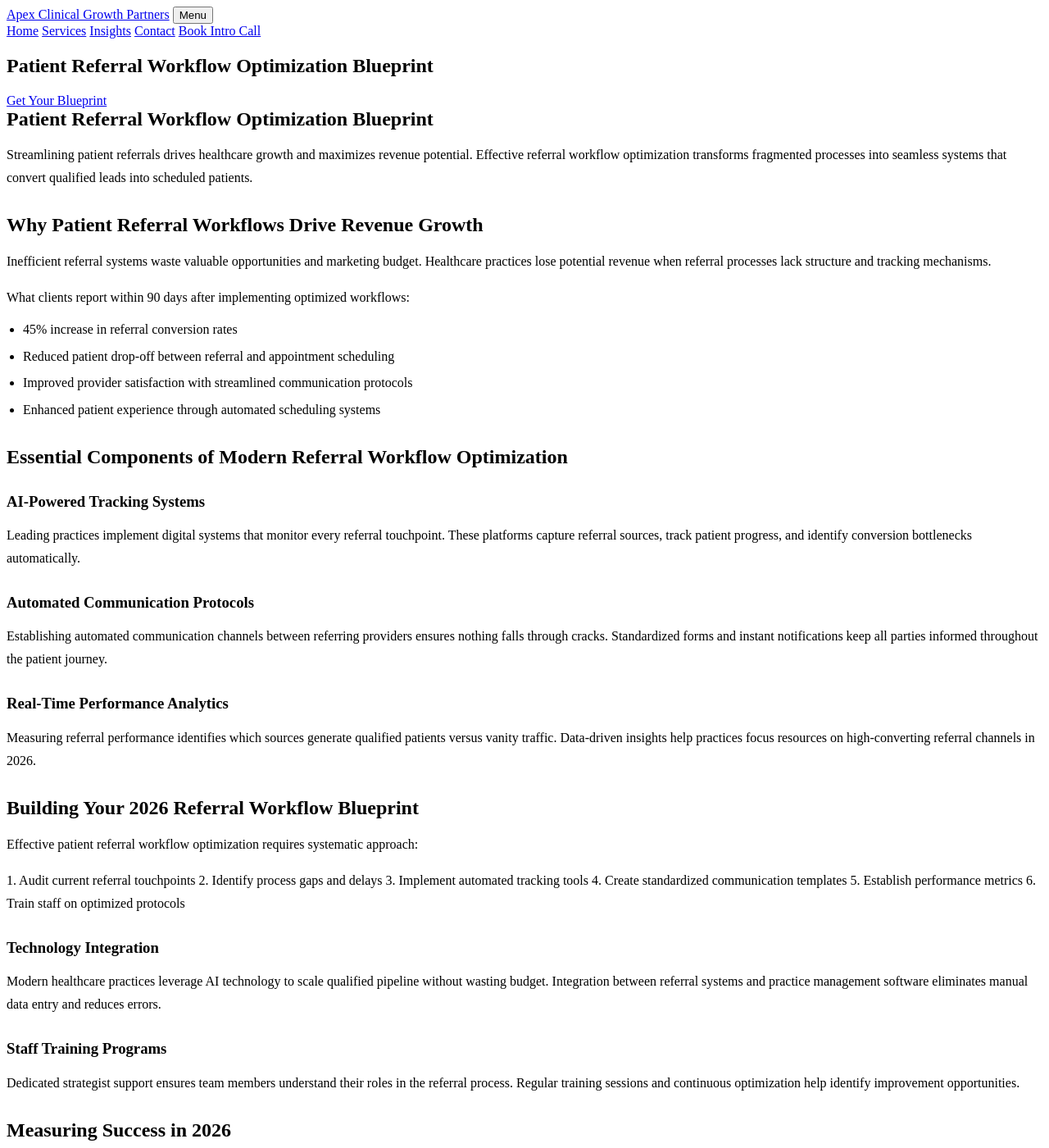
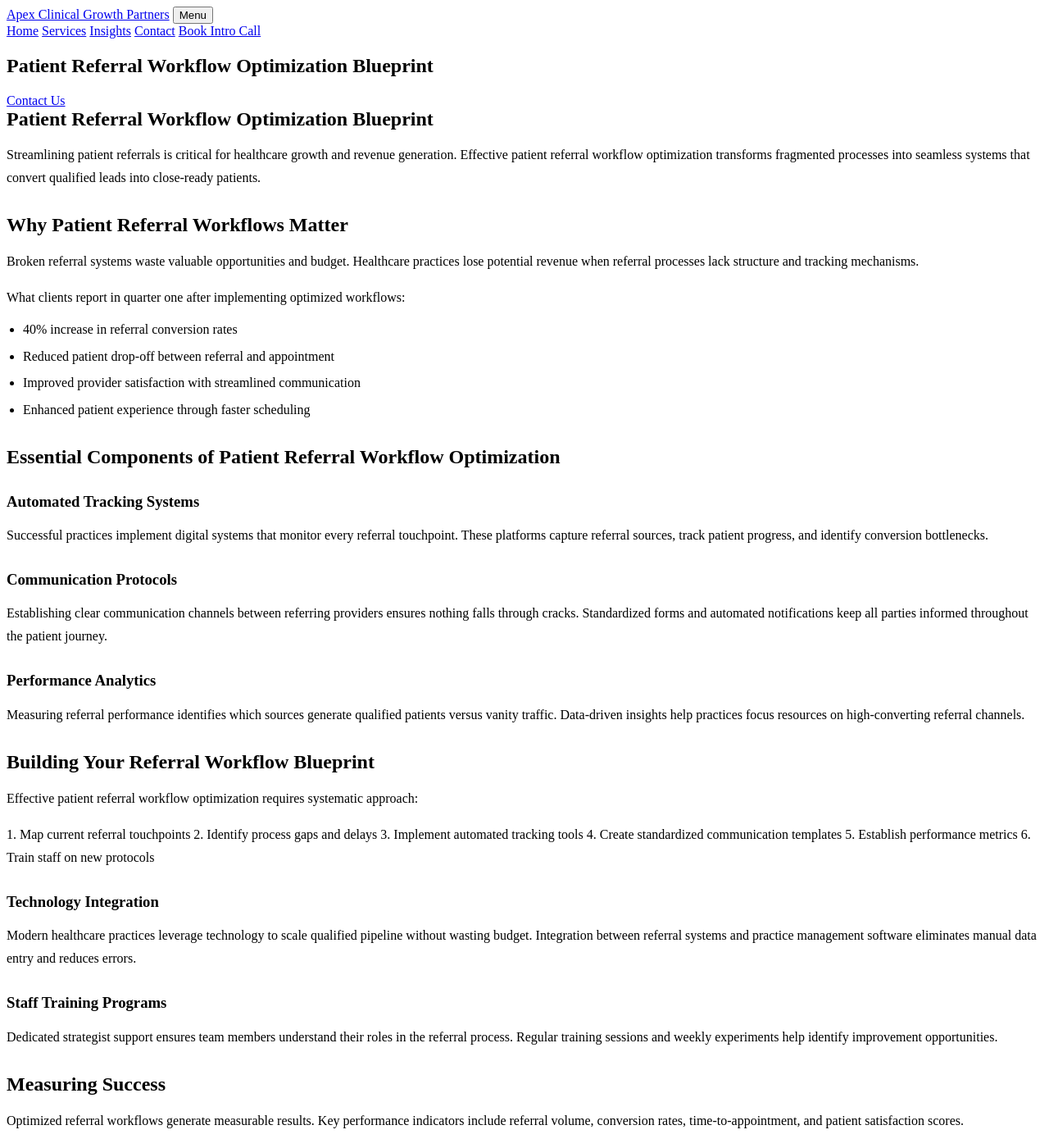
Before and after one commit to prjctlphbt/orbitr-canary-angular-20260228, a Jekyll site: the page patient-referral-workflow-blueprint.html, which Jekyll copies as it is, in a window 1280 px wide and 1400 px high. Shown: the whole window at 82% size. Built offline with Jekyll 4.4.1, drawn with Linux system fonts in a browser that asks for light colours; some of the changed text lies outside the part shown.

Commit message:
Rollback: Revert changes to patient-referral-workflow-blueprint.html

```diff
--- a/patient-referral-workflow-blueprint.html
+++ b/patient-referral-workflow-blueprint.html
@@ -4,8 +4,8 @@
 <head>
 <meta charset="utf-8"/>
 <meta content="width=device-width, initial-scale=1.0" name="viewport"/>
-<meta content="Optimize your patient referral workflow with Apex Clinical Growth Partners. Streamline processes, reduce delays, and boost referral volume by 40%. Get your 2026 blueprint today." name="description"/>
-<title>Patient Referral Workflow Optimization Blueprint 2026</title>
+<meta content="Optimize your patient referral workflow with Apex Clinical Growth Partners. Streamline processes, reduce delays, and boost referral volume. Get your blueprint t" name="description"/>
+<title>Patient Referral Workflow Optimization Blueprint</title>
 <style>
 
 
@@ -103,53 +103,53 @@
 <section class="page-hero landing-hero">
 <div class="container">
 <h1>Patient Referral Workflow Optimization Blueprint</h1>
-<a class="cta" href="/services/">Get Your Blueprint</a>
+<a class="cta" href="/services/">Contact Us</a>
 </div>
 </section>
 <section class="landing-content">
 <div class="container orbitr-generated-content">
 <h1>Patient Referral Workflow Optimization Blueprint</h1>
-<p>Streamlining patient referrals drives healthcare growth and maximizes revenue potential. Effective referral workflow optimization transforms fragmented processes into seamless systems that convert qualified leads into scheduled patients.</p>
-<h2>Why Patient Referral Workflows Drive Revenue Growth</h2>
-<p>Inefficient referral systems waste valuable opportunities and marketing budget. Healthcare practices lose potential revenue when referral processes lack structure and tracking mechanisms.</p>
-<p>What clients report within 90 days after implementing optimized workflows:</p>
+<p>Streamlining patient referrals is critical for healthcare growth and revenue generation. Effective patient referral workflow optimization transforms fragmented processes into seamless systems that convert qualified leads into close-ready patients.</p>
+<h2>Why Patient Referral Workflows Matter</h2>
+<p>Broken referral systems waste valuable opportunities and budget. Healthcare practices lose potential revenue when referral processes lack structure and tracking mechanisms.</p>
+<p>What clients report in quarter one after implementing optimized workflows:</p>
 <ul>
-<li>45% increase in referral conversion rates</li>
-<li>Reduced patient drop-off between referral and appointment scheduling</li>
-<li>Improved provider satisfaction with streamlined communication protocols</li>
-<li>Enhanced patient experience through automated scheduling systems</li>
+<li>40% increase in referral conversion rates</li>
+<li>Reduced patient drop-off between referral and appointment</li>
+<li>Improved provider satisfaction with streamlined communication</li>
+<li>Enhanced patient experience through faster scheduling</li>
 </ul>
-<h2>Essential Components of Modern Referral Workflow Optimization</h2>
-<h3>AI-Powered Tracking Systems</h3>
-<p>Leading practices implement digital systems that monitor every referral touchpoint. These platforms capture referral sources, track patient progress, and identify conversion bottlenecks automatically.</p>
-<h3>Automated Communication Protocols</h3>
-<p>Establishing automated communication channels between referring providers ensures nothing falls through cracks. Standardized forms and instant notifications keep all parties informed throughout the patient journey.</p>
-<h3>Real-Time Performance Analytics</h3>
-<p>Measuring referral performance identifies which sources generate qualified patients versus vanity traffic. Data-driven insights help practices focus resources on high-converting referral channels in 2026.</p>
-<h2>Building Your 2026 Referral Workflow Blueprint</h2>
+<h2>Essential Components of Patient Referral Workflow Optimization</h2>
+<h3>Automated Tracking Systems</h3>
+<p>Successful practices implement digital systems that monitor every referral touchpoint. These platforms capture referral sources, track patient progress, and identify conversion bottlenecks.</p>
+<h3>Communication Protocols</h3>
+<p>Establishing clear communication channels between referring providers ensures nothing falls through cracks. Standardized forms and automated notifications keep all parties informed throughout the patient journey.</p>
+<h3>Performance Analytics</h3>
+<p>Measuring referral performance identifies which sources generate qualified patients versus vanity traffic. Data-driven insights help practices focus resources on high-converting referral channels.</p>
+<h2>Building Your Referral Workflow Blueprint</h2>
 <p>Effective patient referral workflow optimization requires systematic approach:</p>
-<p>1. Audit current referral touchpoints
+<p>1. Map current referral touchpoints
 2. Identify process gaps and delays
 3. Implement automated tracking tools
 4. Create standardized communication templates
 5. Establish performance metrics
-6. Train staff on optimized protocols</p>
+6. Train staff on new protocols</p>
 <h3>Technology Integration</h3>
-<p>Modern healthcare practices leverage AI technology to scale qualified pipeline without wasting budget. Integration between referral systems and practice management software eliminates manual data entry and reduces errors.</p>
+<p>Modern healthcare practices leverage technology to scale qualified pipeline without wasting budget. Integration between referral systems and practice management software eliminates manual data entry and reduces errors.</p>
 <h3>Staff Training Programs</h3>
-<p>Dedicated strategist support ensures team members understand their roles in the referral process. Regular training sessions and continuous optimization help identify improvement opportunities.</p>
-<h2>Measuring Success in 2026</h2>
+<p>Dedicated strategist support ensures team members understand their roles in the referral process. Regular training sessions and weekly experiments help identify improvement opportunities.</p>
+<h2>Measuring Success</h2>
 <p>Optimized referral workflows generate measurable results. Key performance indicators include referral volume, conversion rates, time-to-appointment, and patient satisfaction scores.</p>
 <p>Successful practices track revenue intent rather than vanity metrics. Focus on qualified leads that convert to actual appointments and treatments.</p>
 <h2>Transform Your Referral Process Today</h2>
-<p>Apex Clinical Growth Partners serves the Denver, CO healthcare community with comprehensive workflow optimization services. Our team helps practices implement systematic referral processes that drive growth and increase revenue.</p>
+<p>Orbitr Canary Angular 20260228 serves the Denver, CO healthcare community with comprehensive workflow optimization services. Our team helps practices implement systematic referral processes that drive growth and increase revenue.</p>
 <p>Ready to optimize your patient referral workflow? Contact our experts at (720) 555-0105 or hello@apexclinicalgrowth.com to schedule your consultation and start converting more referrals into loyal patients.</p>
 </div>
 </section>
 <section class="landing-cta">
 <div class="container">
-<h2>Start Converting More Referrals</h2>
-<a class="cta" href="/services/">Get Your Blueprint</a>
+<h2>Take the Next Step</h2>
+<a class="cta" href="/services/">Contact Us</a>
 </div>
 </section>
 </main>
```
